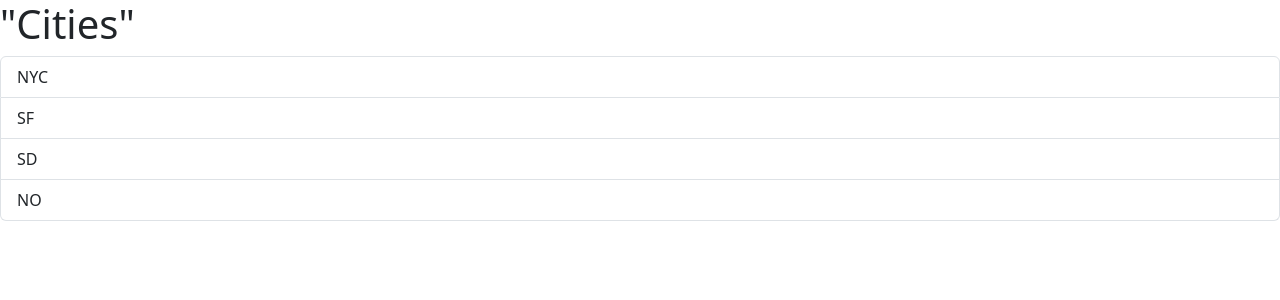
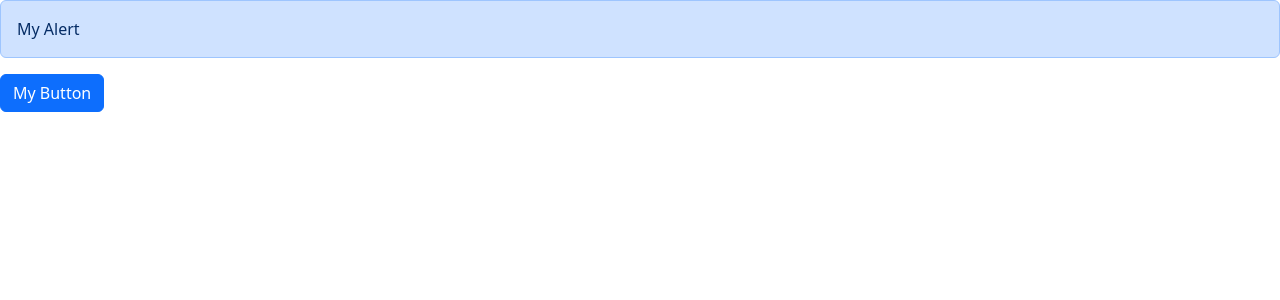
Before and after one commit to sukantg/reactmosh, a React (Vite) app: page / in a window 1280 px wide. Shown: the top 300 px of the page. Built offline with nearby package versions, Linux system fonts and the light colour scheme.

Commit message:
adding button

```diff
--- a/src/App.tsx
+++ b/src/App.tsx
@@ -1,25 +1,30 @@
-import ListGroup from './components/ListGroup'
-
+import Alert from './components/Alert';
+import { Button } from './components/Button';
+// import ListGroup from './components/ListGroup'
 
 function App(){
-  const items = [
-    'NYC',
-    'SF',
-    'SD',
-    'NO'
-]
+//   const items = [
+//     'NYC',
+//     'SF',
+//     'SD',
+//     'NO'
+// ]
 
-const handleSelectitem = (item: string) => {
-  console.log(item);
-}
+// const handleSelectitem = (item: string) => {
+// console.log(item);
+// }
+
   return (
   <div>
-    <ListGroup
+    {/* <ListGroup
       items={items}
       heading="Cities"
       onSelectItem={handleSelectitem}>
+    </ListGroup> */}
+    <Alert> My Alert </Alert>
+    <Button  color='primary' onClick={() => console.log('Clicked')}> My Button </Button>
 
-    </ListGroup>
+
   </div>
   )
 }
--- a/src/components/Alert.tsx
+++ b/src/components/Alert.tsx
@@ -1,7 +1,14 @@
+import { ReactNode } from "react";
 
-const Alert = () => {
+interface Props {
+    children: ReactNode;
+}
+
+const Alert = ({children}: Props) => {
   return (
-    <div>Alert</div>
+    <div className='alert alert-primary'>
+        {children}
+    </div>
   )
 }
 
--- /dev/null
+++ b/src/components/Button.tsx
@@ -0,0 +1,13 @@
+import React from 'react'
+
+interface Props {
+    children : string;
+    onClick: () => void;
+    color? : 'primary' | 'secondary' | 'danger'
+}
+
+export const Button = ({children, onClick, color}:Props) => {
+  return (
+    <button className={'btn btn-' + color} onClick={onClick} >{children}</button>
+  )
+}
```
